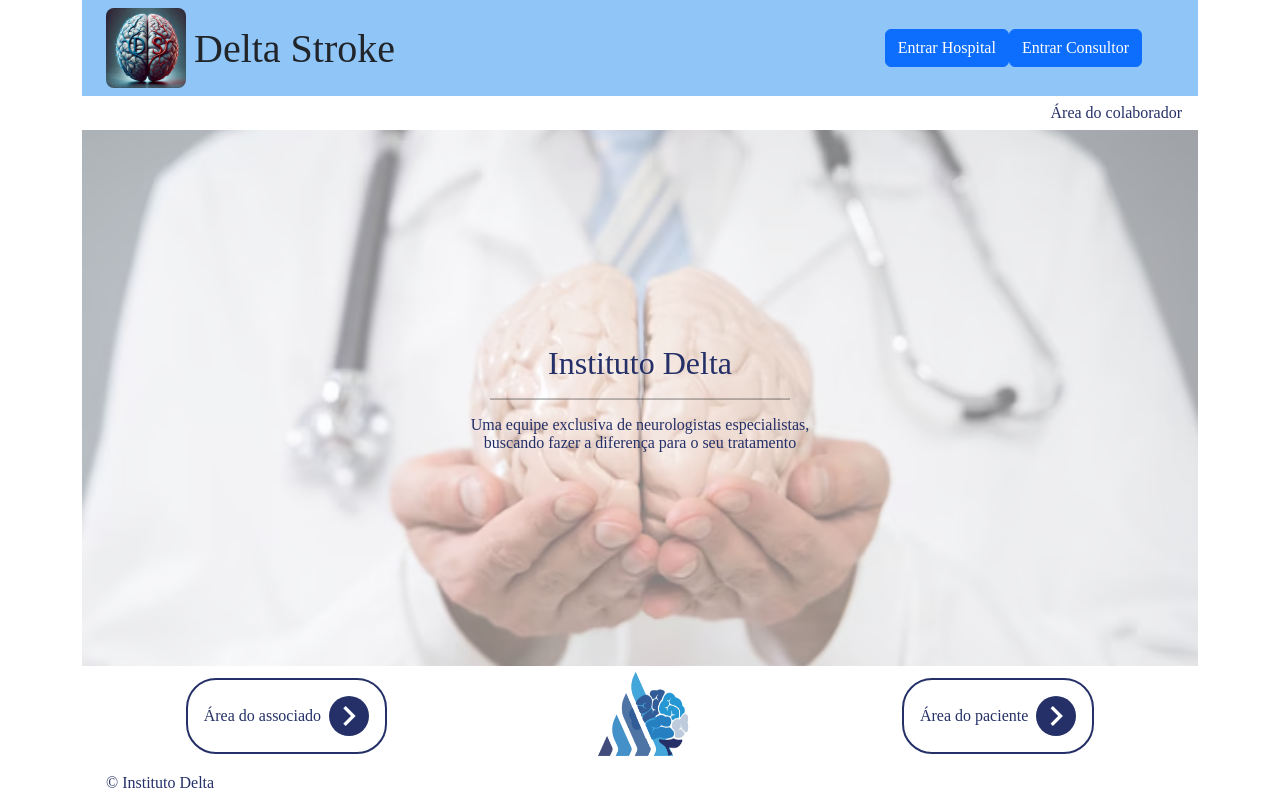
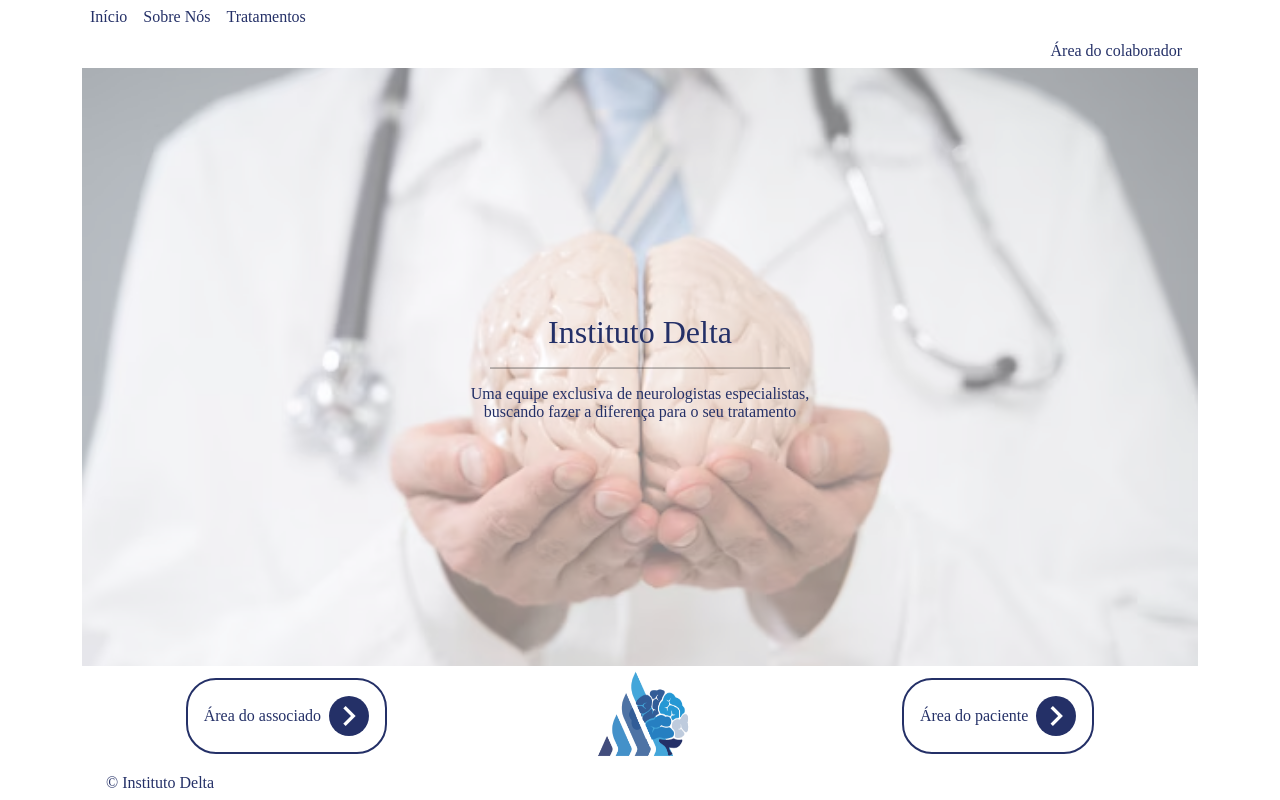
Before and after one commit to stwgabriel/delta-app-redesign, a Next.js app: page / in a window 1280 px wide. Built offline with nearby package versions, Linux system fonts and the light colour scheme; no server answers.

Commit message:
Update header.js

```diff
--- a/src/components/header.js
+++ b/src/components/header.js
@@ -12,6 +12,19 @@ export default function Header() {
   const { isTokenLoaded, isLoggedConsultor, isLoggedHospital, isLoggedDoctor, logout, isAdmin } = useAPIContext();
 
   return (
+    <nav className="d-flex container navbar justify-content-start">
+      <span className="px-2" style={{ color: "#243067" }}>
+        Início
+      </span>
+      <span className="px-2" style={{ color: "#243067" }}>
+        Sobre Nós
+      </span>
+      <span className="px-2" style={{ color: "#243067" }}>
+        Tratamentos
+      </span>
+    </nav>
+  );
+  /* return (
     <nav className="d-flex navbar ps-4 p-2" style={{ background: "rgb(34, 139, 240, 0.5)" }}>
       <div className="d-flex justify-content-center">
         <Link className="d-flex text-dark align-items-center text-decoration-none" href={ROUTES.HOME}>
@@ -113,5 +126,5 @@ export default function Header() {
         )}
       </div>
     </nav>
-  );
+  ); */
 }
```
